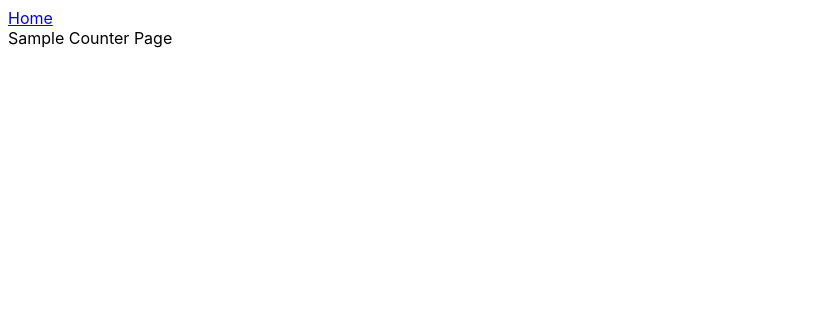
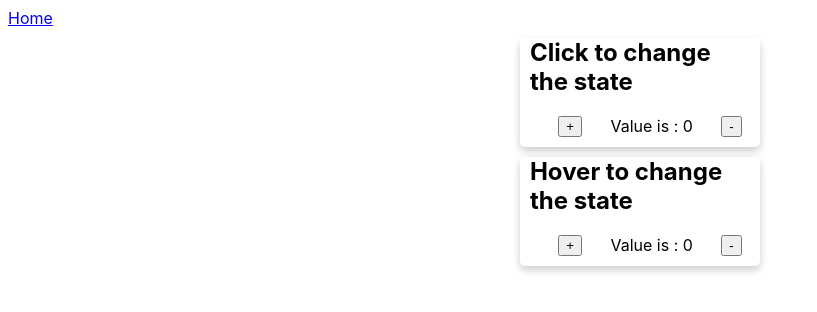
Before and after one commit to sushanm/frontend-helper, a React (Create React App) app: page /counter in a window 1280 px wide. Shown: the top 312 px of the page, without its empty margins (0-817 px from the left). Built offline with nearby package versions, Linux system fonts and the light colour scheme.

Commit message:
added counter method

```diff
--- a/package.json
+++ b/package.json
@@ -13,6 +13,7 @@
     "@types/react-dom": "^18.2.6",
     "react": "^18.2.0",
     "react-dom": "^18.2.0",
+    "react-icons": "^4.10.1",
     "react-scripts": "5.0.1",
     "sass-loader": "^10.4.1",
     "typescript": "^4.9.5",
@@ -20,8 +21,8 @@
   },
   "scripts": {
     "start": "react-scripts start",
-    "predeploy":"npm run build",
-    "deploy":"gh-pages -d build",
+    "predeploy": "npm run build",
+    "deploy": "gh-pages -d build",
     "build": "react-scripts build",
     "test": "react-scripts test",
     "eject": "react-scripts eject"
--- /dev/null
+++ b/src/components/Button/Button.tsx
@@ -0,0 +1,9 @@
+import React from 'react'
+
+function Button(props:any) {
+  return (
+    <button onClick={props.onClick} onMouseEnter={props.onMouseEnter}>{props.title}</button>
+  )
+}
+
+export default Button
--- a/src/components/Card/Card.css
+++ b/src/components/Card/Card.css
@@ -5,15 +5,31 @@
     border-radius: 5px;
     margin: 0px auto;
   }
-
+  .inner-container{
+    display: flex;
+  }
+  p{
+    margin: 0px;
+  }
   .card:hover {
     box-shadow: 0 8px 16px 0 rgba(0,0,0,0.2);
   }
 
-  img {
-    border-radius: 5px 5px 0 0;
+  .card-icon {
+    padding: 2px 0px 0px 10px;
+  }
+  .card-title{
+    display: flex;
+    justify-content: center;
   }
 
   .container {
     padding: 2px 16px;
   }
+
+  .container2{
+    display: flex;
+    width: 100%;
+    justify-content: space-evenly;
+    padding: 10px;
+  }
--- a/src/components/Card/Card.tsx
+++ b/src/components/Card/Card.tsx
@@ -1,12 +1,15 @@
 import React from 'react'
 import "./Card.css"
 
-function Card(props:any) {
+function Card(props: any) {
     return (
-        <div className="card" onClick={props.onClick}>
-            <div className="container">
-                <h4><b>Jane Doe</b></h4>
-                <p>Interior Designer</p>
+        <div className="card" >
+            <div className="container" onClick={props.onClick}>
+                <h4><b>{props.name}</b></h4>
+                <div className='inner-container'>
+                <p>{props.description}</p>
+                <p className='card-icon'>{props.icon}</p>
+                </div>
             </div>
         </div>
     )
--- /dev/null
+++ b/src/components/Card/CardContainer.js
@@ -0,0 +1,18 @@
+import React from 'react'
+import "./Card.css"
+
+class CardContainer extends React.Component {
+  render() {
+    return (
+      <div className="card" >
+        <h2 className='card-title'>{this.props.title}</h2>
+
+        <div className="container2">
+          {this.props.children}
+        </div>
+      </div>
+    )
+  }
+}
+
+export default CardContainer
--- a/src/index.css
+++ b/src/index.css
@@ -10,3 +10,6 @@ code {
   font-family: source-code-pro, Menlo, Monaco, Consolas, 'Courier New',
     monospace;
 }
+h2{
+  margin: 10px 10px;
+}
--- a/src/pages/Counter.js
+++ b/src/pages/Counter.js
@@ -1,9 +1,23 @@
-import React from 'react'
+import React, { useState } from 'react'
+import Button from '../components/Button/Button'
+import Card from '../components/Card/Card'
+import CardContainer from '../components/Card/CardContainer'
 
 function Counter() {
+  const [counter, SetCounter] = useState(0)
   return (
     <div>
-      Sample Counter Page
+      <CardContainer title={"Click to change the state"}>
+        <Button title={"+"} onClick={() => SetCounter(counter + 1)} />
+        <p>Value is : {counter}</p>
+        <Button title={"-"} onClick={() => SetCounter(counter - 1)} />
+      </CardContainer>
+
+      <CardContainer title={"Hover to change the state"}>
+        <Button title={"+"} onMouseEnter={() => setInterval(SetCounter(counter + 1),100)}  />
+        <p>Value is : {counter}</p>
+        <Button title={"-"} onClick={() => SetCounter(counter - 1)} />
+      </CardContainer>
     </div>
   )
 }
--- a/src/pages/Home.tsx
+++ b/src/pages/Home.tsx
@@ -1,7 +1,8 @@
 import React from 'react'
 import Card from '../components/Card/Card'
 import { useNavigate } from "react-router-dom";
-import "./comon.css"
+import "./common.css"
+import { AiOutlineAppstoreAdd } from "react-icons/ai";
 function Home() {
     const navigate = useNavigate();
 
@@ -10,7 +11,7 @@ function Home() {
     }
   return (
     <div className='home-container'>
-      <Card onClick={()=>coursesPage('/counter')} />
+      <Card onClick={()=>coursesPage('/counter')} name="Couter Application" description="This is simple counter application" icon={<AiOutlineAppstoreAdd />}/>
       <Card onClick={()=>coursesPage('/counter')} />
       <Card onClick={()=>coursesPage('/counter')} />
       <Card onClick={()=>coursesPage('/counter')} />
```
Also changed, not shown: src/pages/common.css (renamed from src/pages/comon.css), 1 other file (tests, documents, lock files or other folders).
